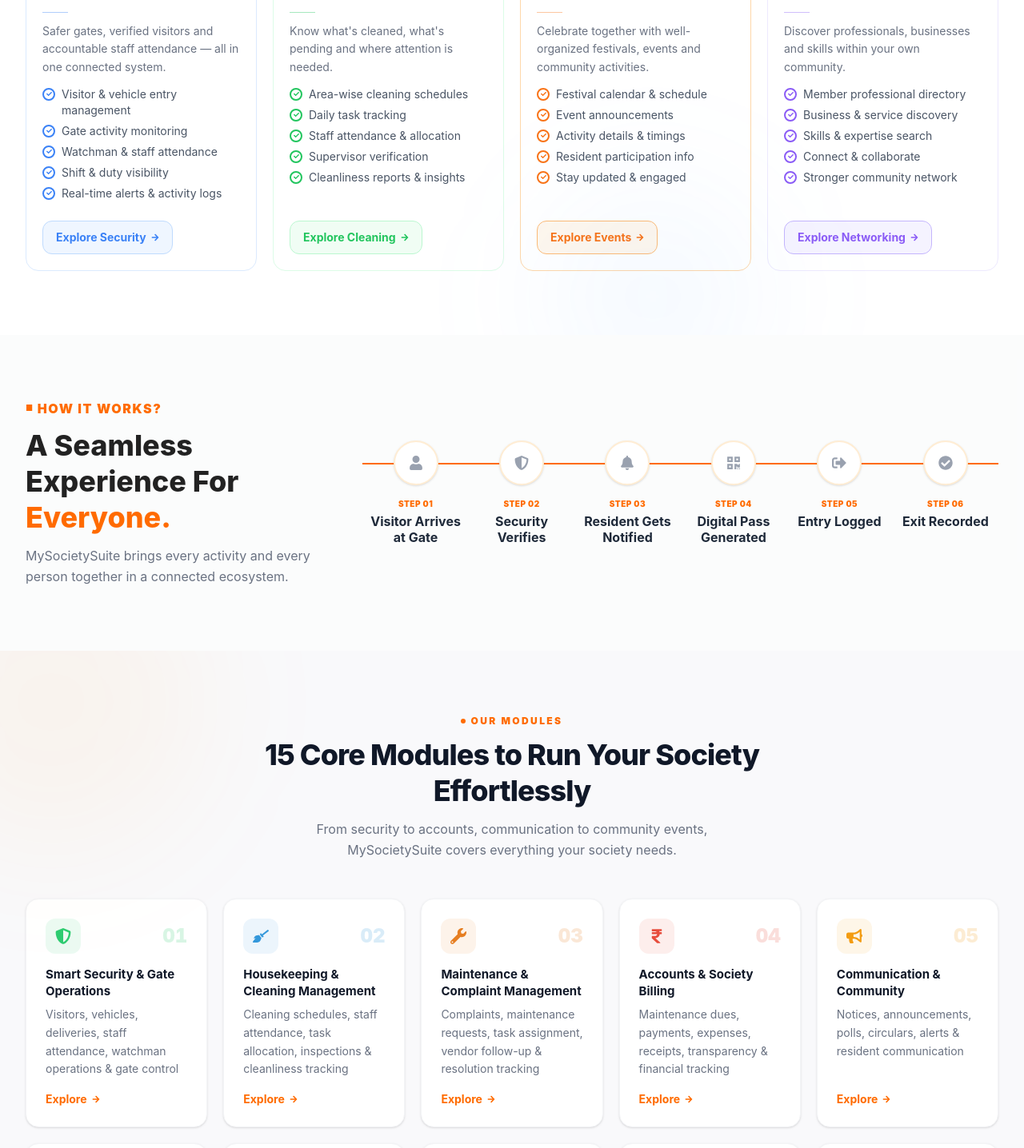
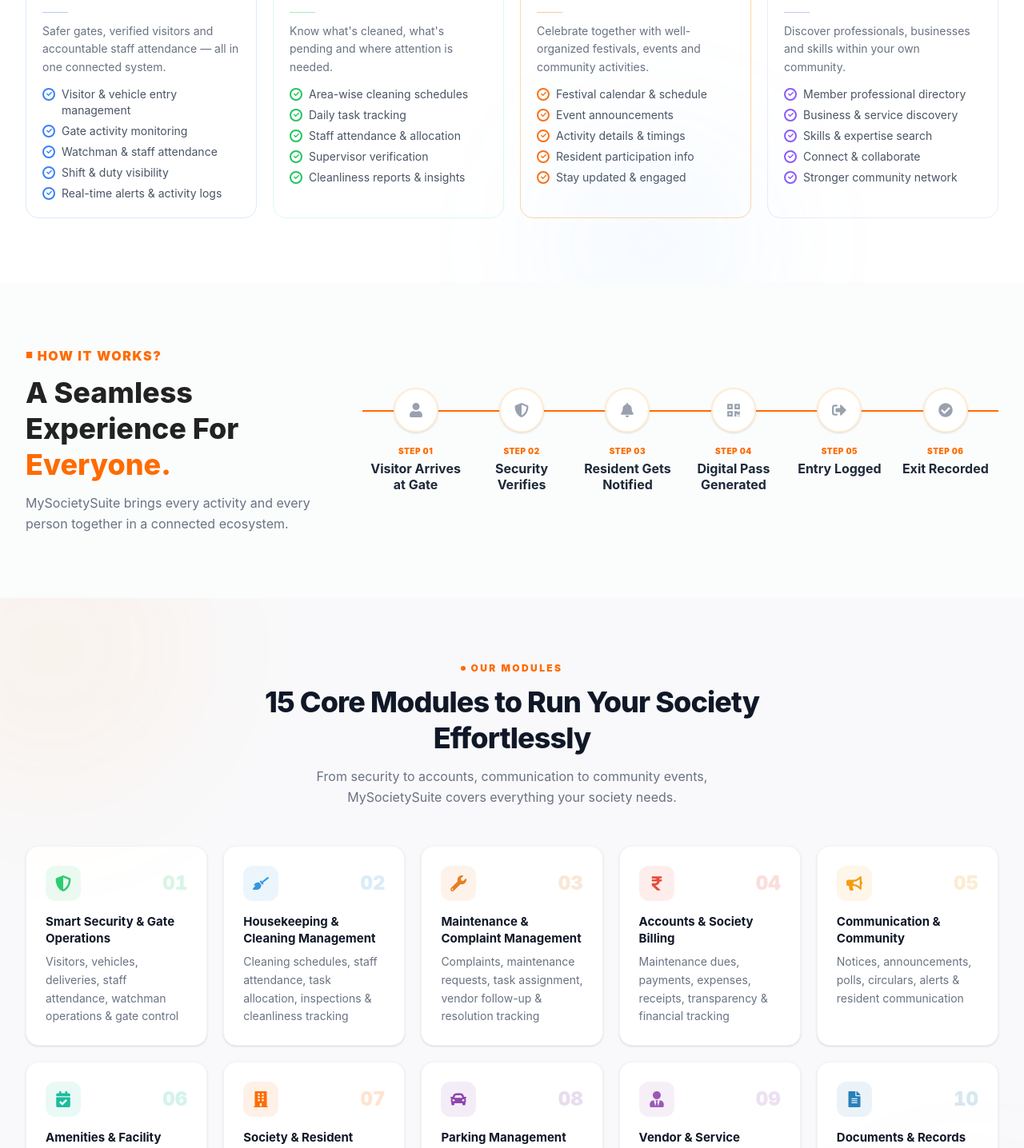
Before and after one commit to OmkarMadchetti5758/MySocietySuiteFE, a React (Vite) app: page / in a window 1280 px wide. Shown: the part 1330-2766 px from the top of the page at 80% size. Built offline with nearby package versions, Linux system fonts and the light colour scheme.

Commit message:
minor changes by suraj

```diff
--- a/src/components/Audience/Audience.jsx
+++ b/src/components/Audience/Audience.jsx
@@ -183,19 +183,7 @@
                   ))}
                 </ul>
 
-                {/* CTA Button */}
-                <a
-                  href={`#${h.id}`}
-                  className="mt-3 inline-flex items-center gap-1.5 text-sm font-bold px-4 py-2.5 rounded-xl border transition-all duration-200 self-start hover:opacity-80"
-                  style={{
-                    color: h.ctaColor,
-                    borderColor: h.ctaBorder,
-                    background: h.badgeBg,
-                  }}
-                >
-                  {h.ctaLabel}
-                  <FaIcons.FaArrowRight className="text-[10px]" />
-                </a>
+
               </div>
             </motion.div>
           ))}
--- a/src/components/Hero/Hero.jsx
+++ b/src/components/Hero/Hero.jsx
@@ -17,7 +17,7 @@
     primaryCta: "Start Free Trial",
     secondaryCta: "Book a Demo",
     features: ["Easy to Use", "Secure & Reliable", "Loved by Communities"],
-    hasAvatars: true,
+    hasAvatars: false,
     image: banner1,
     layout: 'split',
     // ── Customize Hero1.png (bannerIsoImg) independently ──
@@ -220,9 +220,7 @@
                     />
                   ))}
                 </div>
-                <p className="text-base text-gray-300">
-                  Trusted by <strong className="text-white font-semibold">500+ Societies & 10,000+ Families</strong>
-                </p>
+
               </div>
             )}
           </motion.div>
--- a/src/components/Modules/Modules.jsx
+++ b/src/components/Modules/Modules.jsx
@@ -43,11 +43,7 @@
         {module.description}
       </p>
 
-      {/* Explore link */}
-      <div className="mt-4 flex items-center gap-1.5 text-sm font-bold text-[#FF6B00]">
-        <span>Explore</span>
-        <FaIcons.FaArrowRight className="text-[10px]" />
-      </div>
+
     </motion.div>
   );
 };
--- a/src/components/Navbar/Navbar.jsx
+++ b/src/components/Navbar/Navbar.jsx
@@ -24,7 +24,7 @@
       {/* Navbar Container */}
       <div
         className={`relative flex items-center justify-between transition-all duration-500 mx-auto ${scrolled
-          ? 'w-[90%] max-w-4xl px-2 py-1.5 rounded-full bg-[#111]/95 shadow-[0_8px_40px_rgba(0,0,0,0.45)] backdrop-blur-xl gap-4'
+          ? 'w-[95%] max-w-5xl px-3 py-1.5 rounded-full bg-[#111]/95 shadow-[0_8px_40px_rgba(0,0,0,0.45)] backdrop-blur-xl gap-4'
           : 'w-full max-w-[1400px] px-6 lg:px-10 py-0 md:py-0 bg-transparent gap-8'
           }`}
       >
@@ -114,7 +114,7 @@
               e.preventDefault();
               document.getElementById('pricing')?.scrollIntoView({ behavior: 'smooth' });
             }}
-            className={`text-[15px] font-bold transition-all duration-300 shadow-sm cursor-pointer flex items-center justify-center ${scrolled
+            className={`text-[15px] font-bold transition-all duration-300 shadow-sm cursor-pointer flex items-center justify-center whitespace-nowrap ${scrolled
               ? 'bg-white text-gray-900 px-5 py-2.5 rounded-full hover:bg-gray-100 active:bg-gray-200'
               : 'bg-[#FF6B00] text-white px-6 py-3 rounded-lg hover:bg-[#e66000] active:bg-[#cc5500]'
               }`}
--- a/src/components/Statistics/Statistics.jsx
+++ b/src/components/Statistics/Statistics.jsx
@@ -64,7 +64,7 @@
         </div>
 
         <Container className="relative z-10">
-          <div className="grid grid-cols-1 sm:grid-cols-2 lg:grid-cols-4 gap-6 relative">
+          <div className="flex flex-col sm:flex-row justify-center items-center gap-8 sm:gap-24 relative max-w-4xl mx-auto">
             {STATS_DATA.map((stat, index) => (
               <motion.div
                 key={stat.id}
--- a/src/components/Testimonials/Testimonials.jsx
+++ b/src/components/Testimonials/Testimonials.jsx
@@ -28,8 +28,7 @@
           </span>
 
           <h2 className="text-3xl sm:text-4xl lg:text-5xl font-black text-gray-900 leading-tight">
-            Loved by Communities.<br />
-            Trusted by <span className="text-[#FF6B00]">Thousands.</span>
+            Loved by Communities.
           </h2>
 
           <p className="text-gray-500 text-base max-w-lg mx-auto">
--- a/src/data/stats.js
+++ b/src/data/stats.js
@@ -1,20 +1,4 @@
 export const STATS_DATA = [
-  {
-    id: 'families',
-    value: 10000,
-    suffix: '+',
-    label: 'Families',
-    sublabel: 'Trust Us',
-    iconName: 'FaUsers'
-  },
-  {
-    id: 'societies',
-    value: 500,
-    suffix: '+',
-    label: 'Societies',
-    sublabel: 'Using Daily',
-    iconName: 'FaBuilding'
-  },
   {
     id: 'uptime',
     value: 99.9,
```
